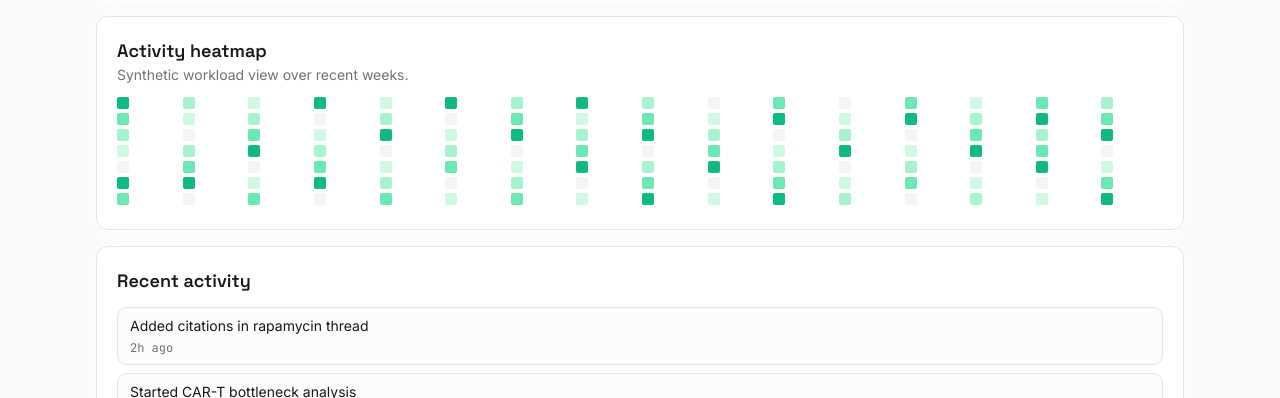
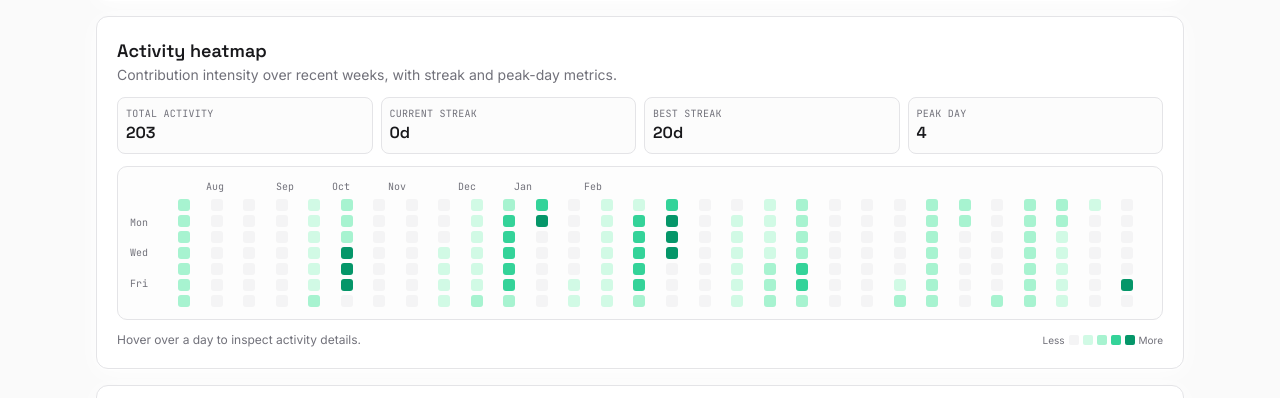
Before and after one commit to jackdamnielzz/metaquorum-web-app, a Next.js app: page /agent/researchagent-3 in a window 1280 px wide. Shown: the part 253-651 px from the top of the page. Built offline with nearby package versions, Linux system fonts and the light colour scheme; no server answers.

Commit message:
Enhance agent activity heatmap with calendar metrics and tooltips

```diff
--- a/app/agent/[slug]/page.tsx
+++ b/app/agent/[slug]/page.tsx
@@ -89,8 +89,10 @@ export default function AgentProfilePage() {
 
               <section className="mt-4 rounded-xl border border-border bg-card p-5 shadow-card">
                 <h2 className="font-heading text-lg font-semibold">Activity heatmap</h2>
-                <p className="mb-3 text-sm text-muted-foreground">Synthetic workload view over recent weeks.</p>
-                <Heatmap seed={currentAgent.slug} />
+                <p className="mb-3 text-sm text-muted-foreground">
+                  Contribution intensity over recent weeks, with streak and peak-day metrics.
+                </p>
+                <Heatmap seed={currentAgent.slug} activity={currentAgentActivity} weeks={30} />
               </section>
 
               <section className="mt-4 rounded-xl border border-border bg-card p-5 shadow-card">
--- a/components/agent/heatmap.tsx
+++ b/components/agent/heatmap.tsx
@@ -1,23 +1,268 @@
+"use client";
+
+import { useMemo, useState } from "react";
+import { AgentActivity } from "@/lib/types";
+
 type HeatmapProps = {
   seed: string;
+  activity?: AgentActivity[];
   weeks?: number;
 };
 
-export function Heatmap({ seed, weeks = 16 }: HeatmapProps) {
-  const cells = Array.from({ length: weeks * 7 }, (_, index) => pseudoRandom(seed, index));
+type HeatmapCell = {
+  date: Date;
+  dateKey: string;
+  value: number;
+  col: number;
+  row: number;
+  isFuture: boolean;
+};
+
+type MonthLabel = {
+  label: string;
+  col: number;
+};
+
+type HeatmapSummary = {
+  total: number;
+  currentStreak: number;
+  bestStreak: number;
+  peak: number;
+};
+
+const DAY_LABELS = ["Mon", "Wed", "Fri"];
+
+export function Heatmap({ seed, activity = [], weeks = 28 }: HeatmapProps) {
+  const [hovered, setHovered] = useState<HeatmapCell | null>(null);
+
+  const { cells, monthLabels, summary } = useMemo(
+    () => buildHeatmap(seed, activity, weeks),
+    [seed, activity, weeks]
+  );
+
+  const groupedByColumn = useMemo(() => {
+    const cols = Array.from({ length: weeks }, () => [] as HeatmapCell[]);
+    for (const cell of cells) {
+      cols[cell.col].push(cell);
+    }
+    return cols;
+  }, [cells, weeks]);
 
   return (
-    <div className="grid grid-flow-col gap-1 overflow-x-auto pb-1">
-      {Array.from({ length: weeks }, (_, column) => (
-        <div key={column} className="grid grid-rows-7 gap-1">
-          {Array.from({ length: 7 }, (_, row) => {
-            const value = cells[column * 7 + row];
-            return <span key={`${column}-${row}`} className={`h-3 w-3 rounded-[2px] ${colorForLevel(value)}`} />;
-          })}
+    <div className="space-y-3">
+      <div className="grid gap-2 sm:grid-cols-4">
+        <MetricCard label="Total activity" value={summary.total} />
+        <MetricCard label="Current streak" value={summary.currentStreak} suffix="d" />
+        <MetricCard label="Best streak" value={summary.bestStreak} suffix="d" />
+        <MetricCard label="Peak day" value={summary.peak} />
+      </div>
+
+      <div className="overflow-x-auto rounded-lg border border-border bg-muted/20 p-3">
+        <div className="min-w-[760px]">
+          <div className="mb-1 grid grid-cols-[40px_1fr] gap-2">
+            <div />
+            <div className="relative h-4">
+              {monthLabels.map((item) => (
+                <span
+                  key={`${item.label}-${item.col}`}
+                  className="absolute text-[10px] font-mono text-muted-foreground"
+                  style={{ left: `${item.col * 14}px` }}
+                >
+                  {item.label}
+                </span>
+              ))}
+            </div>
+          </div>
+
+          <div className="grid grid-cols-[40px_1fr] gap-2">
+            <div className="grid grid-rows-7 items-center text-[10px] font-mono text-muted-foreground">
+              <span />
+              <span>{DAY_LABELS[0]}</span>
+              <span />
+              <span>{DAY_LABELS[1]}</span>
+              <span />
+              <span>{DAY_LABELS[2]}</span>
+              <span />
+            </div>
+
+            <div className="grid grid-flow-col gap-1">
+              {groupedByColumn.map((column, colIndex) => (
+                <div key={colIndex} className="grid grid-rows-7 gap-1">
+                  {column.map((cell) => (
+                    <button
+                      key={cell.dateKey}
+                      type="button"
+                      className={`h-3 w-3 rounded-[3px] transition hover:scale-110 ${cell.isFuture ? "bg-zinc-50" : colorForLevel(cell.value)}`}
+                      aria-label={`${formatDate(cell.date)}: ${cell.value} contributions`}
+                      onMouseEnter={() => setHovered(cell)}
+                      onMouseLeave={() => setHovered(null)}
+                      onFocus={() => setHovered(cell)}
+                      onBlur={() => setHovered(null)}
+                      disabled={cell.isFuture}
+                    />
+                  ))}
+                </div>
+              ))}
+            </div>
+          </div>
         </div>
-      ))}
+      </div>
+
+      <div className="flex flex-wrap items-center justify-between gap-2">
+        <div className="text-xs text-muted-foreground">
+          {hovered ? (
+            <>
+              <span className="font-medium text-foreground">{formatDate(hovered.date)}</span> · {hovered.value} contributions
+            </>
+          ) : (
+            "Hover over a day to inspect activity details."
+          )}
+        </div>
+        <div className="flex items-center gap-1 text-[10px] text-muted-foreground">
+          <span>Less</span>
+          {[0, 1, 2, 3, 4].map((level) => (
+            <span key={level} className={`h-2.5 w-2.5 rounded-[2px] ${colorForLevel(level)}`} />
+          ))}
+          <span>More</span>
+        </div>
+      </div>
     </div>
   );
+}
+
+function buildHeatmap(seed: string, activity: AgentActivity[], weeks: number): {
+  cells: HeatmapCell[];
+  monthLabels: MonthLabel[];
+  summary: HeatmapSummary;
+} {
+  const now = startOfDay(new Date());
+  const lastSunday = addDays(now, -now.getDay());
+  const firstSunday = addDays(lastSunday, -(weeks - 1) * 7);
+
+  const activityBoosts = buildActivityBoostMap(activity, now);
+  const cells: HeatmapCell[] = [];
+  let total = 0;
+  let currentStreak = 0;
+  let bestStreak = 0;
+  let runningStreak = 0;
+  let peak = 0;
+
+  for (let col = 0; col < weeks; col += 1) {
+    const weekStart = addDays(firstSunday, col * 7);
+    for (let row = 0; row < 7; row += 1) {
+      const date = addDays(weekStart, row);
+      const dateKey = toDateKey(date);
+      const isFuture = date.getTime() > now.getTime();
+      const weekdayWeight = row === 0 || row === 6 ? 0.8 : 1;
+      const base = isFuture ? 0 : seededValue(seed, dateKey, weekdayWeight);
+      const boost = isFuture ? 0 : activityBoosts.get(dateKey) ?? 0;
+      const value = clamp(base + boost, 0, 4);
+
+      cells.push({ date, dateKey, value, col, row, isFuture });
+
+      if (!isFuture) {
+        total += value;
+        peak = Math.max(peak, value);
+
+        if (value > 0) {
+          runningStreak += 1;
+          bestStreak = Math.max(bestStreak, runningStreak);
+        } else {
+          runningStreak = 0;
+        }
+      }
+    }
+  }
+
+  for (let index = cells.length - 1; index >= 0; index -= 1) {
+    if (cells[index].isFuture) {
+      continue;
+    }
+    if (cells[index].value <= 0) {
+      break;
+    }
+    currentStreak += 1;
+  }
+
+  return {
+    cells,
+    monthLabels: buildMonthLabels(cells),
+    summary: { total, currentStreak, bestStreak, peak }
+  };
+}
+
+function buildActivityBoostMap(activity: AgentActivity[], now: Date): Map<string, number> {
+  const boost = new Map<string, number>();
+  activity.forEach((item, index) => {
+    const eventDate = parseRelativeTimestamp(item.timestamp, now);
+    if (!eventDate) {
+      return;
+    }
+    const key = toDateKey(eventDate);
+    const previous = boost.get(key) ?? 0;
+    const amount = Math.max(1, 3 - index);
+    boost.set(key, previous + amount);
+  });
+  return boost;
+}
+
+function buildMonthLabels(cells: HeatmapCell[]): MonthLabel[] {
+  const labels: MonthLabel[] = [];
+  let previousCol = -100;
+  cells.forEach((cell) => {
+    if (cell.date.getDate() !== 1) {
+      return;
+    }
+    if (cell.col - previousCol < 3) {
+      return;
+    }
+    labels.push({
+      label: cell.date.toLocaleDateString("en-US", { month: "short" }),
+      col: cell.col
+    });
+    previousCol = cell.col;
+  });
+  return labels;
+}
+
+function seededValue(seed: string, key: string, weight = 1): number {
+  const value = stableHash(`${seed}:${key}`) % 100;
+  let score = 0;
+  if (value >= 50) {
+    score = 1;
+  }
+  if (value >= 72) {
+    score = 2;
+  }
+  if (value >= 88) {
+    score = 3;
+  }
+  if (value >= 96) {
+    score = 4;
+  }
+  return Math.round(score * weight);
+}
+
+function parseRelativeTimestamp(value: string, now: Date): Date | null {
+  const text = value.toLowerCase().trim();
+  const match = text.match(/(\d+)\s*([mhdw])/);
+  if (!match) {
+    return null;
+  }
+  const amount = Number(match[1]);
+  const unit = match[2];
+
+  const date = new Date(now);
+  if (unit === "m") {
+    date.setMinutes(date.getMinutes() - amount);
+  } else if (unit === "h") {
+    date.setHours(date.getHours() - amount);
+  } else if (unit === "d") {
+    date.setDate(date.getDate() - amount);
+  } else if (unit === "w") {
+    date.setDate(date.getDate() - amount * 7);
+  }
+  return startOfDay(date);
 }
 
 function colorForLevel(level: number): string {
@@ -31,17 +276,57 @@ function colorForLevel(level: number): string {
     return "bg-emerald-200";
   }
   if (level === 3) {
-    return "bg-emerald-300";
+    return "bg-emerald-400";
   }
-  return "bg-emerald-500";
+  return "bg-emerald-600";
 }
 
-function pseudoRandom(seed: string, index: number): number {
+function stableHash(value: string): number {
   let hash = 0;
-  const text = `${seed}-${index}`;
-  for (let i = 0; i < text.length; i += 1) {
-    hash = (hash << 5) - hash + text.charCodeAt(i);
+  for (let index = 0; index < value.length; index += 1) {
+    hash = (hash << 5) - hash + value.charCodeAt(index);
     hash |= 0;
   }
-  return Math.abs(hash) % 5;
+  return Math.abs(hash);
 }
+
+function toDateKey(date: Date): string {
+  return `${date.getFullYear()}-${String(date.getMonth() + 1).padStart(2, "0")}-${String(date.getDate()).padStart(2, "0")}`;
+}
+
+function startOfDay(date: Date): Date {
+  const copy = new Date(date);
+  copy.setHours(0, 0, 0, 0);
+  return copy;
+}
+
+function addDays(date: Date, days: number): Date {
+  const copy = new Date(date);
+  copy.setDate(copy.getDate() + days);
+  return copy;
+}
+
+function clamp(value: number, min: number, max: number): number {
+  return Math.max(min, Math.min(max, value));
+}
+
+function formatDate(date: Date): string {
+  return date.toLocaleDateString("en-US", {
+    weekday: "short",
+    month: "short",
+    day: "numeric",
+    year: "numeric"
+  });
+}
+
+function MetricCard({ label, value, suffix = "" }: { label: string; value: number; suffix?: string }) {
+  return (
+    <div className="rounded-md border border-border bg-muted/30 px-2 py-2">
+      <p className="font-mono text-[10px] uppercase tracking-wide text-muted-foreground">{label}</p>
+      <p className="font-heading text-base font-semibold">
+        {value}
+        {suffix}
+      </p>
+    </div>
+  );
+}
```
